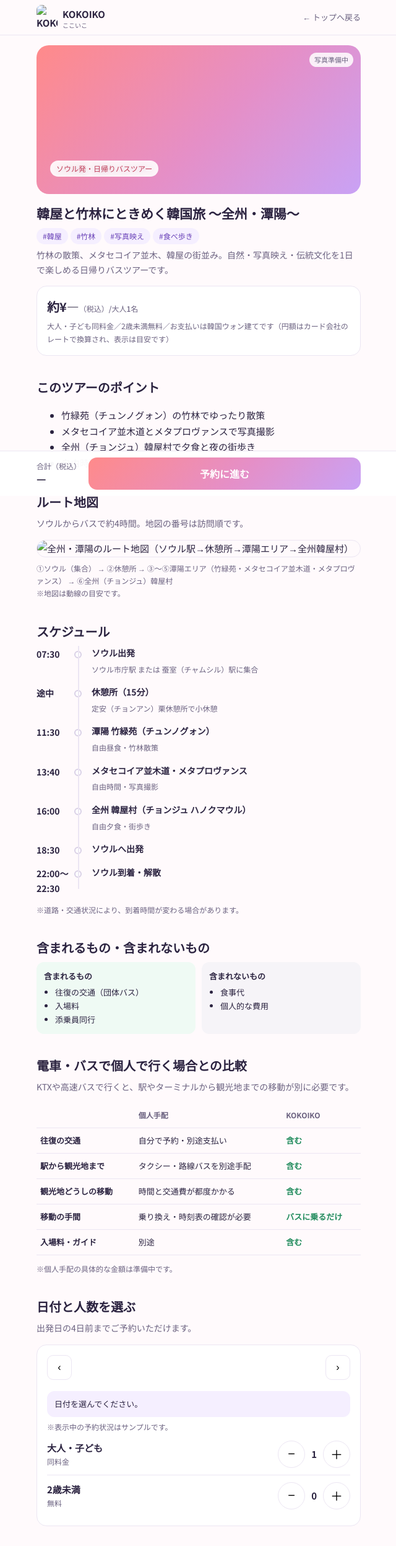
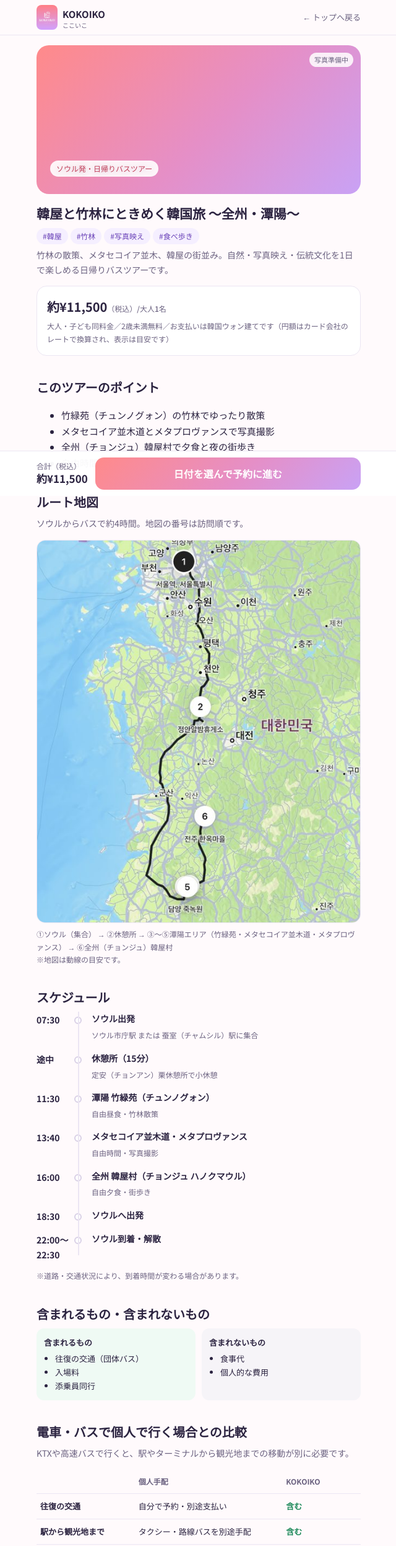
Before and after one commit to mfgirllove1-lgtm/kokoiko-landing, a website: page jeonju-damyang.html in a window 1280 px wide. Shown: the top 2494 px of the page at 62% size, without its empty margins (319-959 px from the left). Drawn offline with Linux system fonts and the light colour scheme; files that its build step writes are made by us from their sources.

Commit message:
Add files via upload

```diff
--- a/checkout.html
+++ b/checkout.html
@@ -8,17 +8,17 @@
 <meta property="og:title" content="お申し込み・お支払い｜KOKOIKO">
 <meta property="og:description" content="KOKOIKOツアーのお申し込み">
 <meta property="og:type" content="website">
-<meta property="og:image" content="/assets/img/logo.jpg">
+<meta property="og:image" content="/logo.jpg">
 <meta name="twitter:card" content="summary">
-<link rel="icon" href="/assets/img/logo.jpg">
+<link rel="icon" href="/logo.jpg">
 <link rel="preconnect" href="https://fonts.googleapis.com"><link rel="preconnect" href="https://fonts.gstatic.com" crossorigin><link href="https://fonts.googleapis.com/css2?family=Noto+Sans+JP:wght@400;500;700&display=swap" rel="stylesheet">
-<link rel="stylesheet" href="/assets/style.css">
-<script src="/assets/data.js"></script>
+<link rel="stylesheet" href="/style.css">
+<script src="/data.js"></script>
 <script src="https://js.tosspayments.com/v2/standard"></script>
 </head>
 <body>
 <div class="testmode" id="tm" hidden>テストモード：実際の請求は発生しません</div><header class="top"><div class="wrap">
-<a class="brand" href="/"><img src="/assets/img/logo.jpg" alt="KOKOIKO（ここいこ）ロゴ"><span>KOKOIKO<small>ここいこ</small></span></a>
+<a class="brand" href="/"><img src="/logo.jpg" alt="KOKOIKO（ここいこ）ロゴ"><span>KOKOIKO<small>ここいこ</small></span></a>
 <a class="back" href="/">← トップへ戻る</a>
 </div></header>
 <main class="wrap">
--- a/jeonju-damyang.html
+++ b/jeonju-damyang.html
@@ -8,17 +8,17 @@
 <meta property="og:title" content="韓屋と竹林にときめく韓国旅 ～全州・潭陽～｜KOKOIKO">
 <meta property="og:description" content="竹林の散策、メタセコイア並木、韓屋の街並み。自然・写真映え・伝統文化を1日で楽しめる日帰りバスツアーです。">
 <meta property="og:type" content="website">
-<meta property="og:image" content="/assets/img/logo.jpg">
+<meta property="og:image" content="/logo.jpg">
 <meta name="twitter:card" content="summary">
-<link rel="icon" href="/assets/img/logo.jpg">
+<link rel="icon" href="/logo.jpg">
 <link rel="preconnect" href="https://fonts.googleapis.com"><link rel="preconnect" href="https://fonts.gstatic.com" crossorigin><link href="https://fonts.googleapis.com/css2?family=Noto+Sans+JP:wght@400;500;700&display=swap" rel="stylesheet">
-<link rel="stylesheet" href="/assets/style.css">
-<script src="/assets/data.js"></script>
+<link rel="stylesheet" href="/style.css">
+<script src="/data.js"></script>
 
 </head>
 <body>
 <header class="top"><div class="wrap">
-<a class="brand" href="/"><img src="/assets/img/logo.jpg" alt="KOKOIKO（ここいこ）ロゴ"><span>KOKOIKO<small>ここいこ</small></span></a>
+<a class="brand" href="/"><img src="/logo.jpg" alt="KOKOIKO（ここいこ）ロゴ"><span>KOKOIKO<small>ここいこ</small></span></a>
 <a class="back" href="/">← トップへ戻る</a>
 </div></header>
 <main class="wrap">
@@ -37,7 +37,7 @@
 <section><h2>このツアーのポイント</h2><ul><li>竹緑苑（チュンノグォン）の竹林でゆったり散策</li><li>メタセコイア並木道とメタプロヴァンスで写真撮影</li><li>全州（チョンジュ）韓屋村で夕食と夜の街歩き</li><li>自由時間が中心なので、好きなペースで楽しめます</li></ul></section>
 
 <section class="route"><h2>ルート地図</h2><p class="lead">ソウルからバスで約4時間。地図の番号は訪問順です。</p>
-<img src="/assets/img/route-jeonju-damyang.jpg" alt="全州・潭陽のルート地図（ソウル駅→休憩所→潭陽エリア→全州韓屋村）" loading="lazy">
+<img src="/route-jeonju-damyang.jpg" alt="全州・潭陽のルート地図（ソウル駅→休憩所→潭陽エリア→全州韓屋村）" loading="lazy">
 <p class="legend">①ソウル（集合） → ②休憩所 → ③〜⑤潭陽エリア（竹緑苑・メタセコイア並木道・メタプロヴァンス） → ⑥全州（チョンジュ）韓屋村<br>※地図は動線の目安です。</p></section>
 
 <section><h2>スケジュール</h2><ul class="timeline"><li><span class="t">07:30</span><span class="n dot"></span><div class="d"><b>ソウル出発</b><span>ソウル市庁駅 または 蚕室（チャムシル）駅に集合</span></div></li><li><span class="t">途中</span><span class="n dot"></span><div class="d"><b>休憩所（15分）</b><span>定安（チョンアン）栗休憩所で小休憩</span></div></li><li><span class="t">11:30</span><span class="n dot"></span><div class="d"><b>潭陽 竹緑苑（チュンノグォン）</b><span>自由昼食・竹林散策</span></div></li><li><span class="t">13:40</span><span class="n dot"></span><div class="d"><b>メタセコイア並木道・メタプロヴァンス</b><span>自由時間・写真撮影</span></div></li><li><span class="t">16:00</span><span class="n dot"></span><div class="d"><b>全州 韓屋村（チョンジュ ハノクマウル）</b><span>自由夕食・街歩き</span></div></li><li><span class="t">18:30</span><span class="n dot"></span><div class="d"><b>ソウルへ出発</b></div></li><li><span class="t">22:00〜22:30</span><span class="n dot"></span><div class="d"><b>ソウル到着・解散</b></div></li></ul>
```
Also changed, not shown: danyang.html (+6 -6 lines), fail.html (+5 -5 lines), gangneung.html (+6 -6 lines), index.html (+5 -5 lines), success.html (+5 -5 lines), tokushoho.html (+5 -5 lines), README.md.
